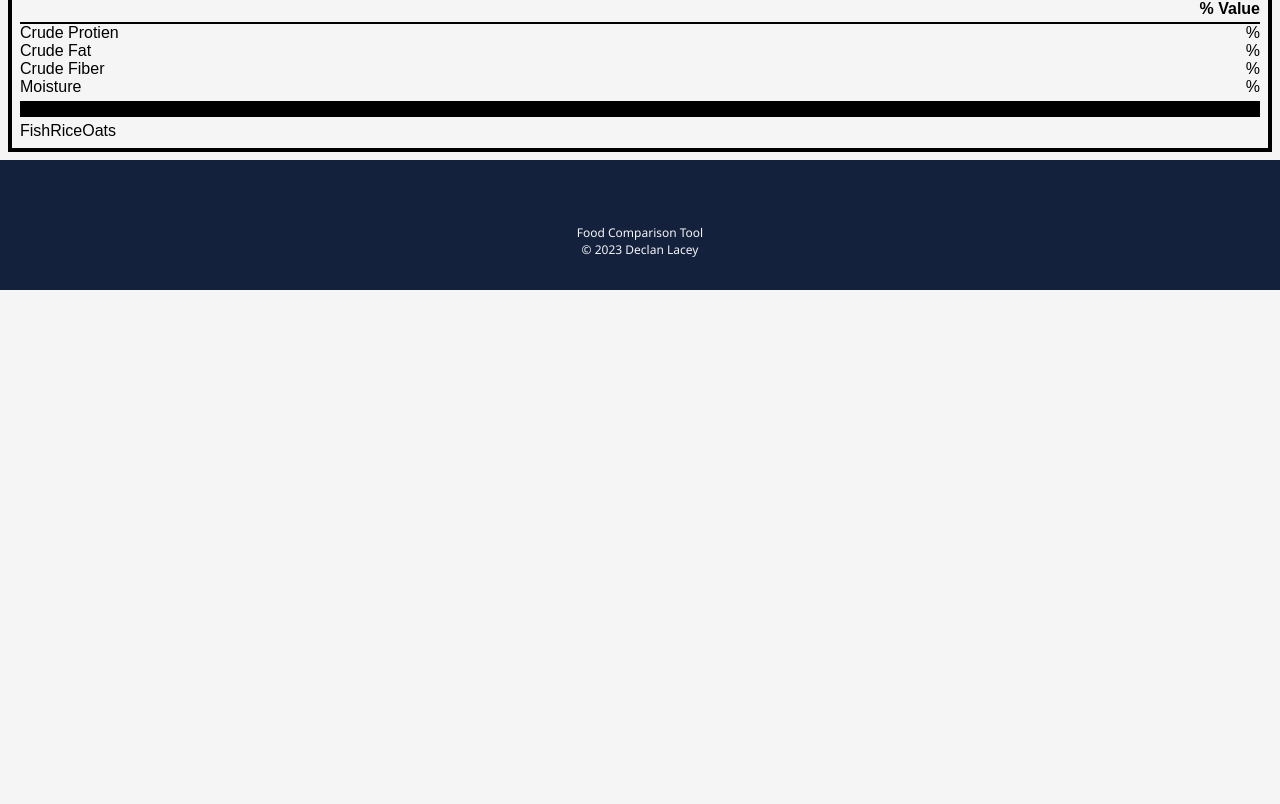
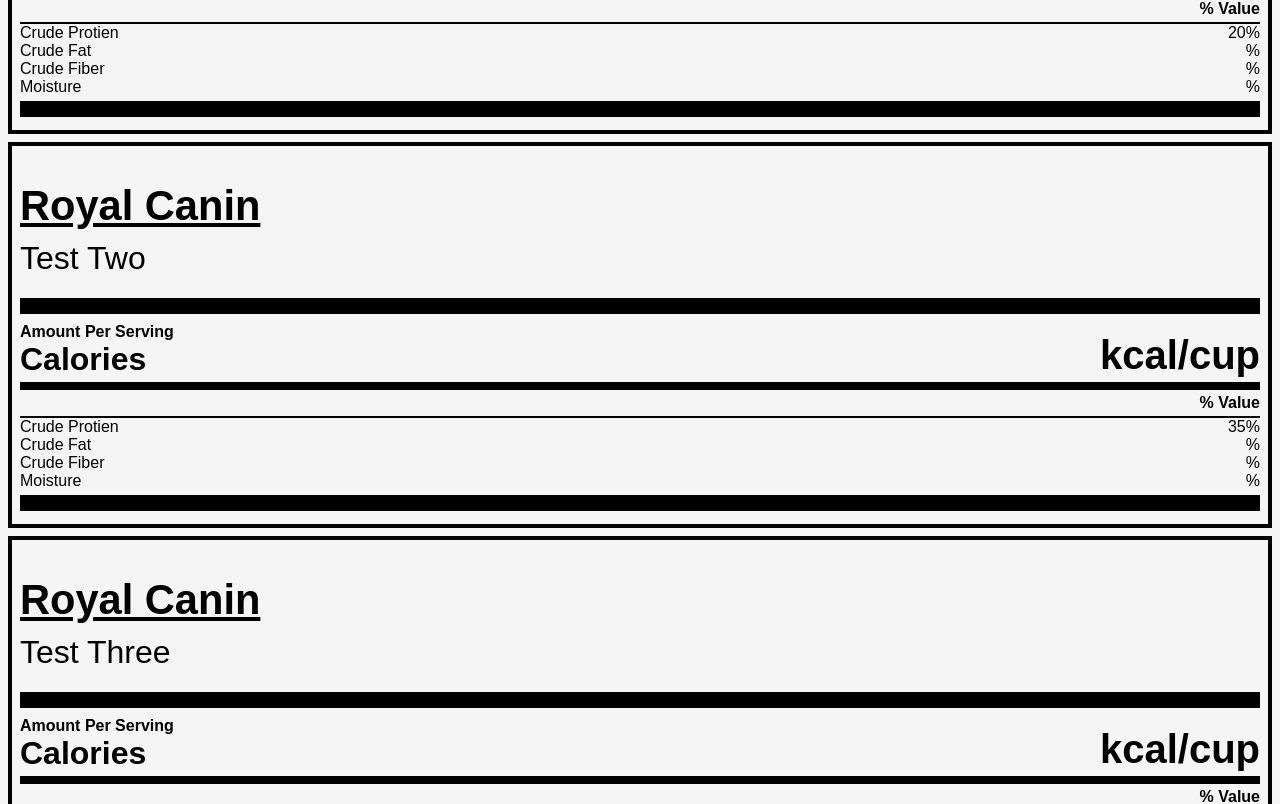
Before and after one commit to DeclanLacey/pet-food-comp, a React (Vite) app: page /food-catalog in a window 1280 px wide. Shown: the part 1397-2201 px from the top of the page. Before the commit the page ends 1687 px from the top, so only its background shows below. Built offline with nearby package versions, Linux system fonts and the light colour scheme.

Commit message:
adding the functions within catalog.jsx that sort the JSON data

```diff
--- a/src/Catalog.jsx
+++ b/src/Catalog.jsx
@@ -1,17 +1,48 @@
 import React from "react";
 import foodData from "./data/food.json"
+import { render } from "react-dom";
 
 
 // i think a good idea here would be to show all of the data but then allow the user to also
 // sort the data based of certain things (highes/lowest kcal, highest protein, ect.)
+
+let combinedBrands = []
+
+/////// This function combines all of the foods into one array so they can be sorted
+function combineFoodBrands() {
+    foodData.map((brand, index) => {
+        const productsList = brand.products
+        for (const product of productsList) {
+            combinedBrands.push(product)
+        }
+    })
+}
+combineFoodBrands()
+
+
+
+/////////////////// This function returns the sorted food
+////////// You will want to pass in the form data submitted by the user to this
+///////// function so it can correctly sort the data
+function renderSortedData() {
+    function sortJSON(arr, key, asc=true) {
+        return arr.sort((a, b) => {
+            let x = a[key];
+            let y = b[key];
+            if (asc) { return ((x < y) ? -1 : ((x > y) ? 1 : 0)); }
+            else { return ((x > y) ? -1 : ((x < y) ? 1 : 0)); }
+          });
+    }
+    let output = sortJSON(combinedBrands, "protein", false)
+    return output
+}
+
 
 
 
 const brands = foodData.map((brand, index) => {
     const productsList = brand.products
     const brandName = brand.brandName
-
-    ///////////// Need to figure out how to sort this data next
 
     function mapProducts() {
         const products = productsList.map((product, index) => {
--- a/src/data/food.json
+++ b/src/data/food.json
@@ -28,7 +28,15 @@
         "products": [
             {
                 "name": "Test",
-                "ingredients": ["Fish", "Rice", "Oats"]
+                "protein": 20
+            },
+            {
+                "name": "Test Two",
+                "protein": 35
+            },
+            {
+                "name": "Test Three",
+                "protein": 30
             }
         ]
     }
```
